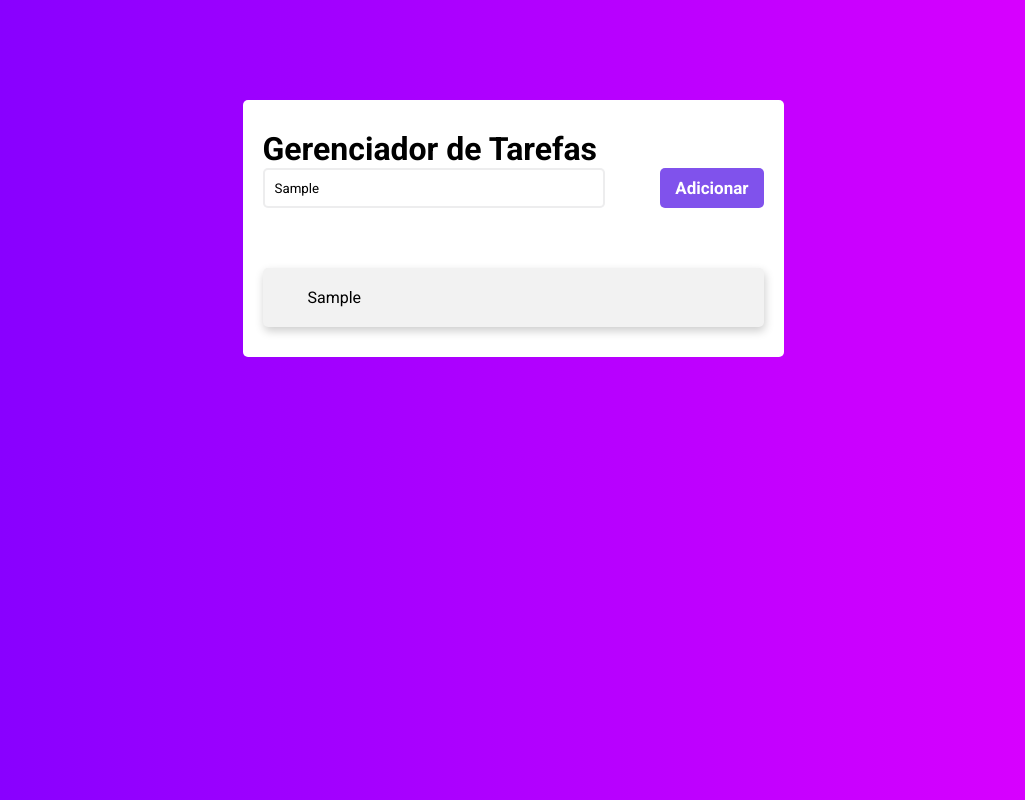
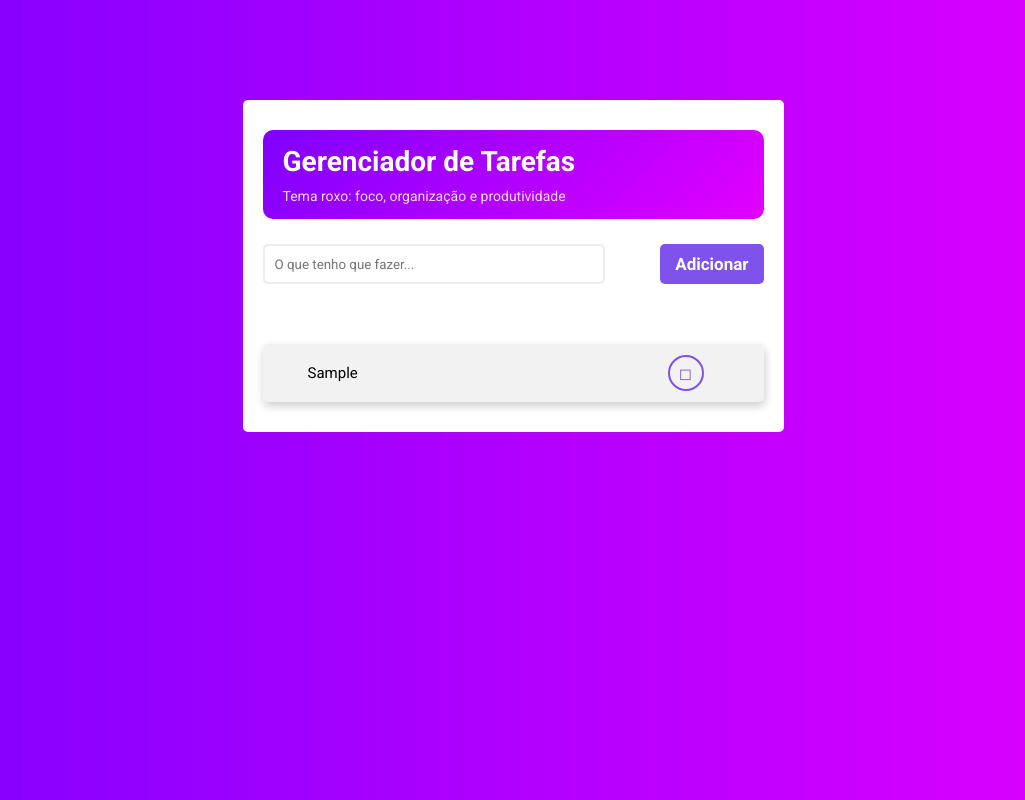
Before and after one commit to jeffmark10/JAVASCRIPT-pt-1, a plain HTML site: page index.html in a window 1280 px wide. Both pictures are taken after typing "Sample" into the empty fields and a click on the button "Adicionar". Shown: the whole page, without its empty margins (127-1152 px from the left). Drawn offline with Linux system fonts and the light colour scheme.

Commit message:
Add files via upload

```diff
--- a/index.html
+++ b/index.html
@@ -15,7 +15,11 @@
 <body>
 
   <div class="container">
-    <h1>Gerenciador de Tarefas</h1>
+    <header class="topo">
+      <h1 class="titulo-tema">Gerenciador de Tarefas</h1>
+      <p class="subtitulo-tema">Tema roxo: foco, organização e produtividade</p>
+    </header>
+
     <input id="input-principal" placeholder="O que tenho que fazer...">
 
     <button id="botao-adicionar">Adicionar</button>
--- a/scripts.js
+++ b/scripts.js
@@ -7,23 +7,42 @@ let arrayDeTarefas = []
 function mostrarNaTela(){
     let novaLista = ""
 
-    arrayDeTarefas.forEach( tarefa => {
-
+    arrayDeTarefas.forEach((tarefa, indice) => {
       novaLista = novaLista + `
-        <li class="item-tarefa">
-            <p>${tarefa}</p>
+        <li class="item-tarefa ${tarefa.concluida ? 'concluido' : ''}">
+            <p class="nome-tarefa">${tarefa.nome}</p>
+            <button type="button" class="botao-concluir" data-index="${indice}">
+              ${tarefa.concluida ? '✔' : '◻'}
+            </button>
+            <button type="button" class="botao-delete" data-delete="${indice}">✖</button>
         </li>`
-
     })
 
     listaCompleta.innerHTML = novaLista
-
 }
 
 function cliqueiNoBotao(){
-    arrayDeTarefas.push(input.value)
+    const valor = input.value.trim()
+    if (!valor) return
+
+    arrayDeTarefas.push({ nome: valor, concluida: false })
+    input.value = ""
     mostrarNaTela()
 }
 
+listaCompleta.addEventListener("click", (evento) => {
+    if (evento.target.classList.contains("botao-concluir")) {
+        const indice = Number(evento.target.dataset.index)
+        arrayDeTarefas[indice].concluida = !arrayDeTarefas[indice].concluida
+        mostrarNaTela()
+        return
+    }
+
+    if (evento.target.classList.contains("botao-delete")) {
+        const indice = Number(evento.target.dataset.delete)
+        arrayDeTarefas.splice(indice, 1)
+        mostrarNaTela()
+    }
+})
 
 botao.addEventListener("click", cliqueiNoBotao)
--- a/styles.css
+++ b/styles.css
@@ -30,6 +30,51 @@ body {
 
 #botao-adicionar:active {
   opacity: 0.6;
+}
+
+.topo {
+  margin-bottom: 25px;
+  padding: 15px 20px;
+  background: linear-gradient(135deg, #7F00FF, #E100FF);
+  border-radius: 10px;
+  color: #FFFFFF;
+}
+
+.titulo-tema {
+  font-size: 28px;
+  margin-bottom: 10px;
+}
+
+.subtitulo-tema {
+  font-size: 14px;
+  opacity: 0.85;
+}
+
+.botao-concluir {
+  position: absolute;
+  right: 60px;
+  top: 50%;
+  transform: translateY(-50%);
+  width: 36px;
+  height: 36px;
+  border-radius: 50%;
+  border: 2px solid #8052EC;
+  background: transparent;
+  color: #8052EC;
+  font-size: 16px;
+  cursor: pointer;
+  display: flex;
+  align-items: center;
+  justify-content: center;
+}
+
+.botao-concluir:hover {
+  background: rgba(128, 82, 236, 0.12);
+}
+
+.item-tarefa.concluido .botao-concluir {
+  border-color: #4CAF50;
+  color: #4CAF50;
 }
 
 .container {
@@ -76,13 +121,20 @@ body {
   border: none;
   background: transparent;
   position: absolute;
-  right: 0;
-  top: 0;
-  height: 100%;
-  width: 40px;
+  right: 10px;
+  top: 50%;
+  transform: translateY(-50%);
+  width: 36px;
+  height: 36px;
   cursor: pointer;
   opacity: 0;
-  transition: opacity 0.5s ease-in-out;
+  transition: opacity 0.3s ease-in-out;
+  font-size: 18px;
+  color: #E100FF;
+}
+
+.item-tarefa:hover .botao-delete {
+  opacity: 1;
 }
 
 .fa-trash {
```
